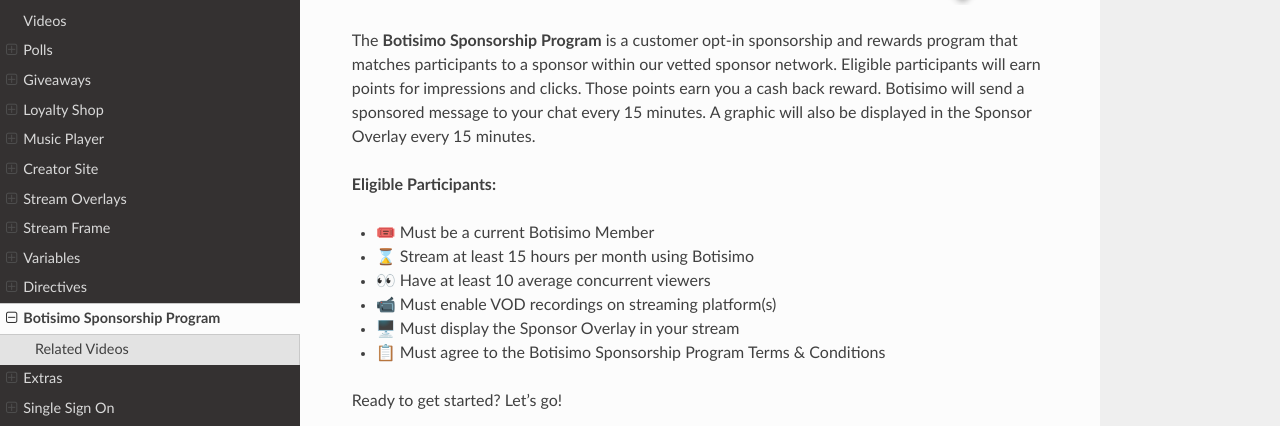
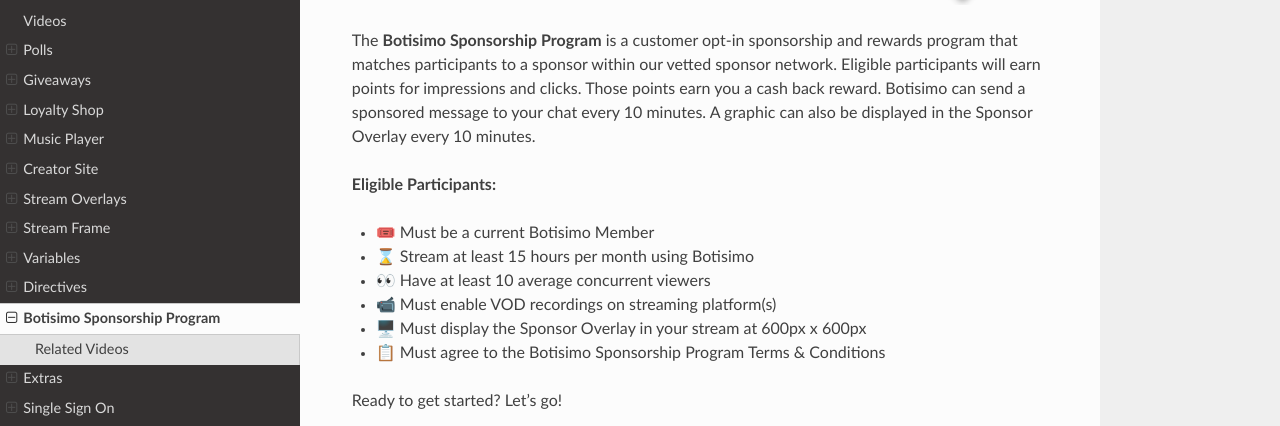
Before and after one commit to botisimo/botisimo-documentation, a Sphinx documentation site: the page built from docs/sponsorship/index.rst, in a window 1280 px wide and 900 px high, scrolled down 648 px. Shown: the part 227-653 px from the top of the window. Built offline with Sphinx 7.4.7 and the Read the Docs theme 2.0.0, drawn with Linux system fonts in a browser that asks for light colours; a script that is not in the unit is left out.

Commit message:
add $(ai) documentation

```diff
--- a/docs/sponsorship/index.rst
+++ b/docs/sponsorship/index.rst
@@ -15,7 +15,7 @@
 
 .. image:: /images/sponsorship-how-it-works.png
 
-The **Botisimo Sponsorship Program** is a customer opt-in sponsorship and rewards program that matches participants to a sponsor within our vetted sponsor network. Eligible participants will earn points for impressions and clicks. Those points earn you a cash back reward. Botisimo will send a sponsored message to your chat every 15 minutes. A graphic will also be displayed in the Sponsor Overlay every 15 minutes.
+The **Botisimo Sponsorship Program** is a customer opt-in sponsorship and rewards program that matches participants to a sponsor within our vetted sponsor network. Eligible participants will earn points for impressions and clicks. Those points earn you a cash back reward. Botisimo can send a sponsored message to your chat every 10 minutes. A graphic can also be displayed in the Sponsor Overlay every 10 minutes.
 
 **Eligible Participants:**
 
@@ -23,7 +23,7 @@
 * ⌛ Stream at least 15 hours per month using Botisimo
 * 👀 Have at least 10 average concurrent viewers
 * 📹 Must enable VOD recordings on streaming platform(s)
-* 🖥️ Must display the Sponsor Overlay in your stream
+* 🖥️ Must display the Sponsor Overlay in your stream at 600px x 600px
 * 📋 Must agree to the Botisimo Sponsorship Program Terms & Conditions
 
 Ready to get started? Let's go!
--- a/docs/variables/index.rst
+++ b/docs/variables/index.rst
@@ -11,6 +11,7 @@
    :maxdepth: 1
    :name: toc-variables
 
+   ai
    arguments
    bot
    botplain
```
Also changed, not shown: docs/variables/advanced.rst (+12 -0 lines), docs/variables/ai.rst (added, +33 -0 lines).
